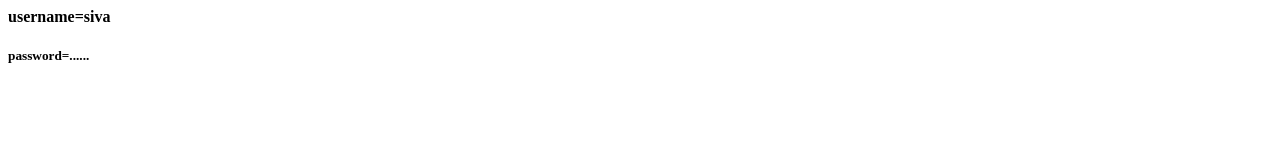
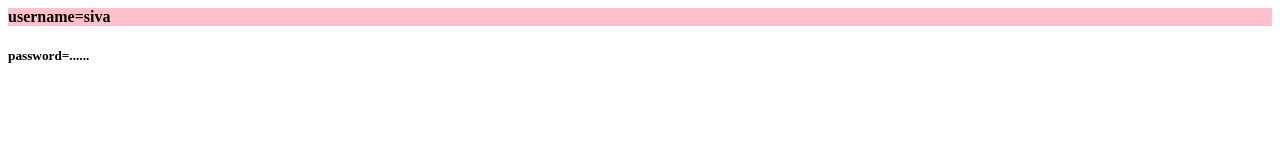
Before and after one commit to venkatasivailla/good-vercel, a plain HTML site: page index.html in a window 1280 px wide. Drawn offline with Linux system fonts and the light colour scheme.

Commit message:
Update index.html

```diff
--- a/index.html
+++ b/index.html
@@ -3,6 +3,11 @@
 <title>
 login page
 </title>
+  <style>
+    h4{
+    background-color:pink;
+    }
+  </style>
 </head>
 <body>
 <h4>username=siva</h4>
```
